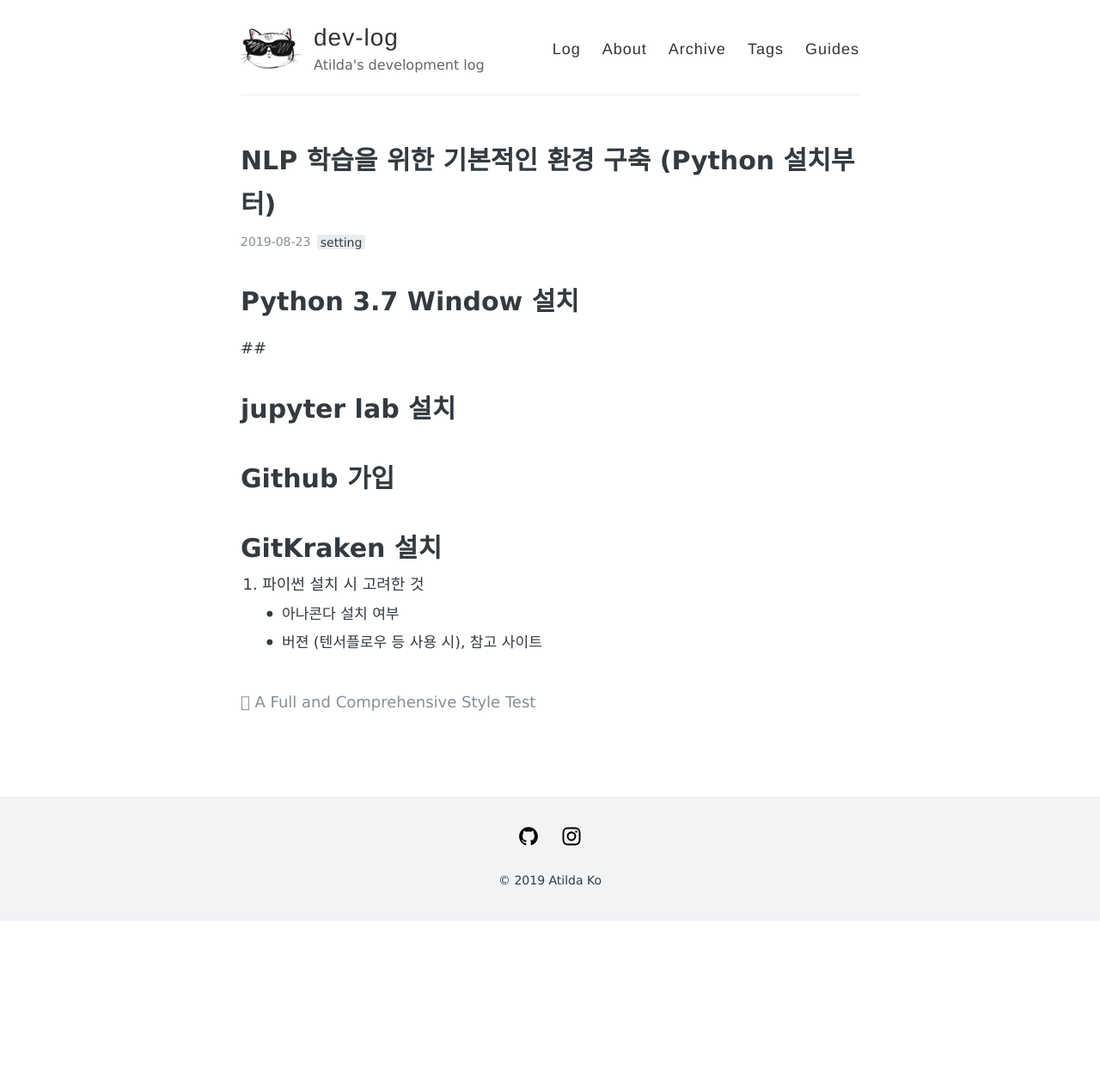
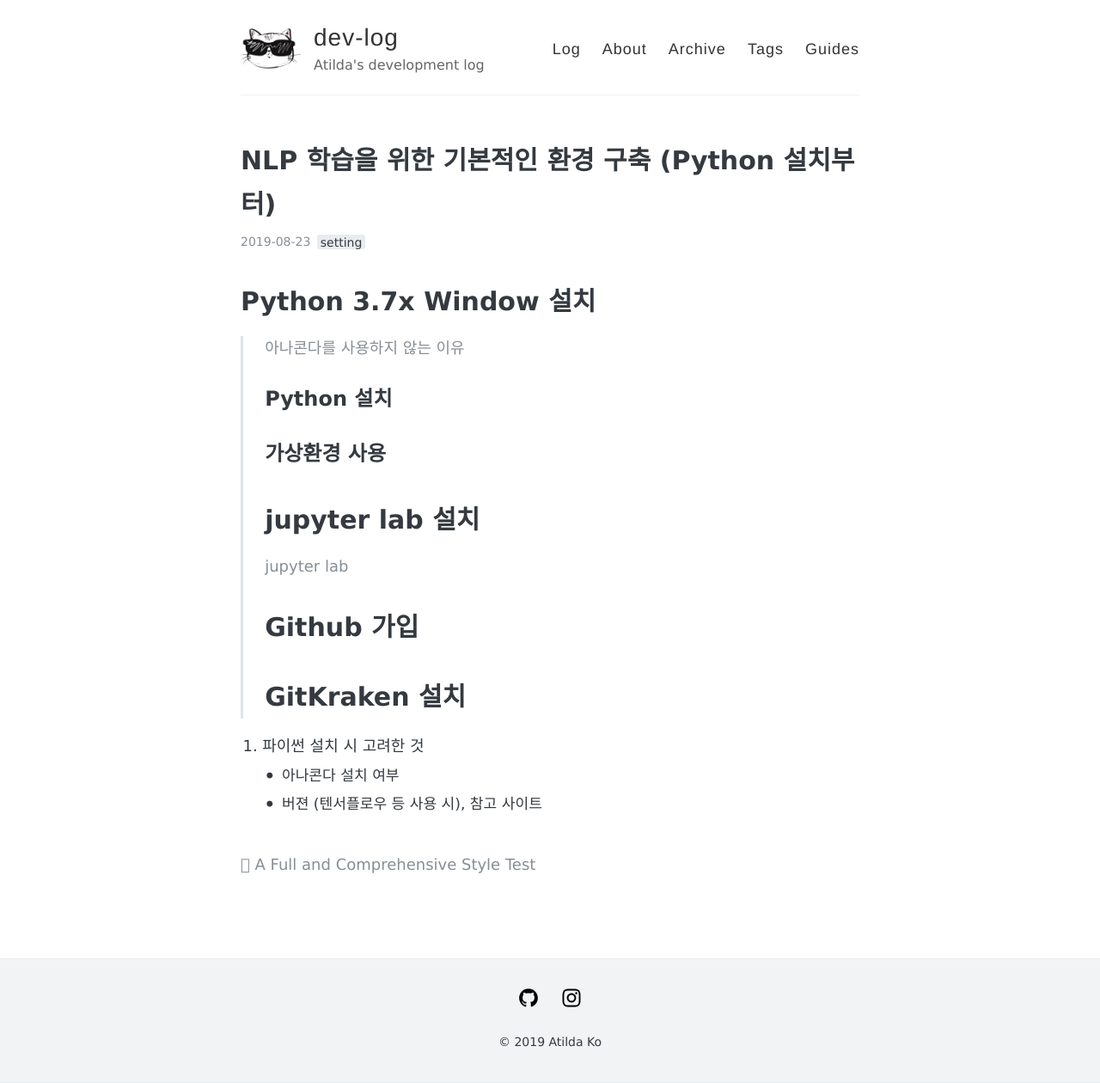
Before and after one commit to stellarway/stellarway.github.io, a Jekyll site: the page built from _posts/2019-08-23-enviroment.md, in a window 1280 px wide. Shown: the whole page at 86% size. Built offline with Jekyll 4.4.1, drawn with Linux system fonts in a browser that asks for light colours; before the commit the page ends 1071 px from its top, so only the background shows below that.

Commit message:
_posts/2019-08-23-enviroment.md updated from https://stackedit.io/

```diff
--- a/_posts/2019-08-23-enviroment.md
+++ b/_posts/2019-08-23-enviroment.md
@@ -4,9 +4,12 @@ title: "NLP 학습을 위한 기본적인 환경 구축 (Python 설치부터)"
 tags: [setting]
 comments: true
 ---
-# Python 3.7 Window 설치
-##
+# Python 3.7x Window 설치
+> 아나콘다를 사용하지 않는 이유
+## Python 설치
+## 가상환경 사용
 # jupyter lab 설치
+> jupyter lab
 # Github 가입
 # GitKraken 설치
 
```
Also changed, not shown: other parts of _posts/2019-08-23-enviroment.md (+1 -1 lines).
